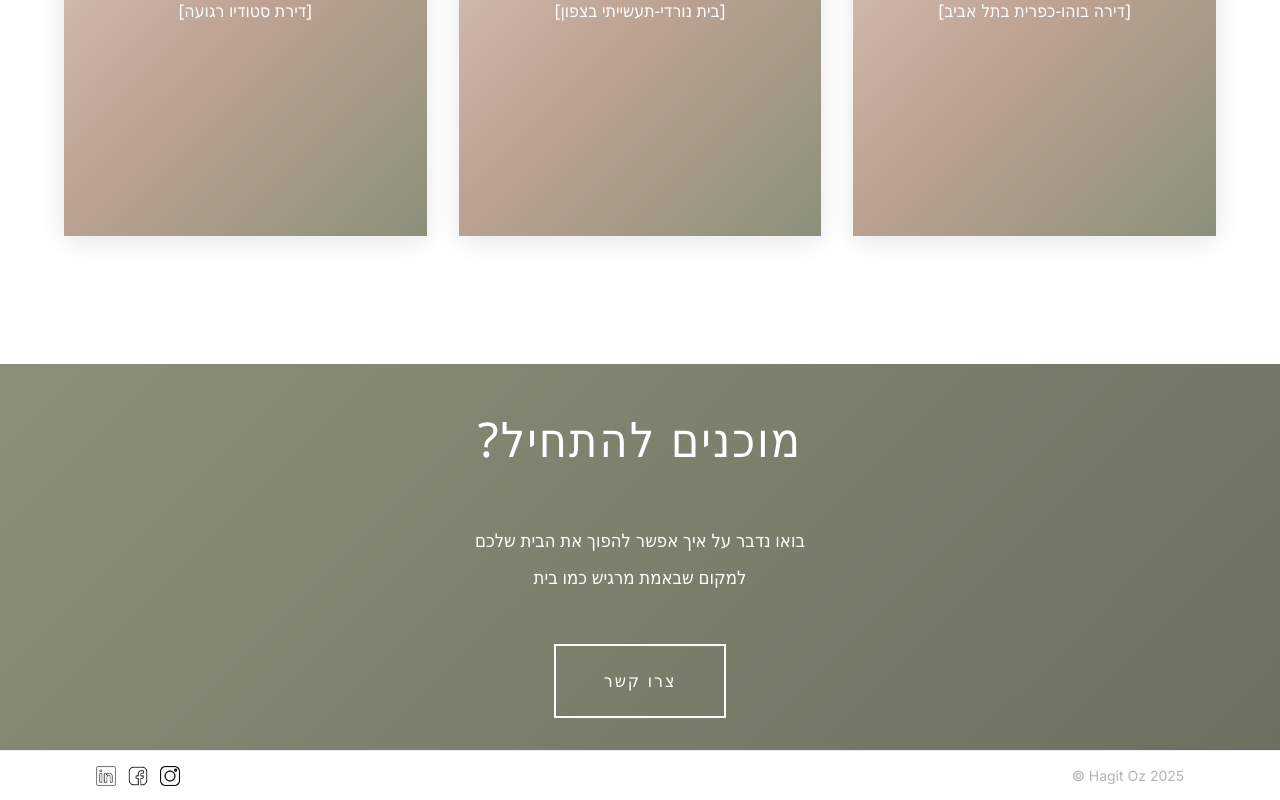
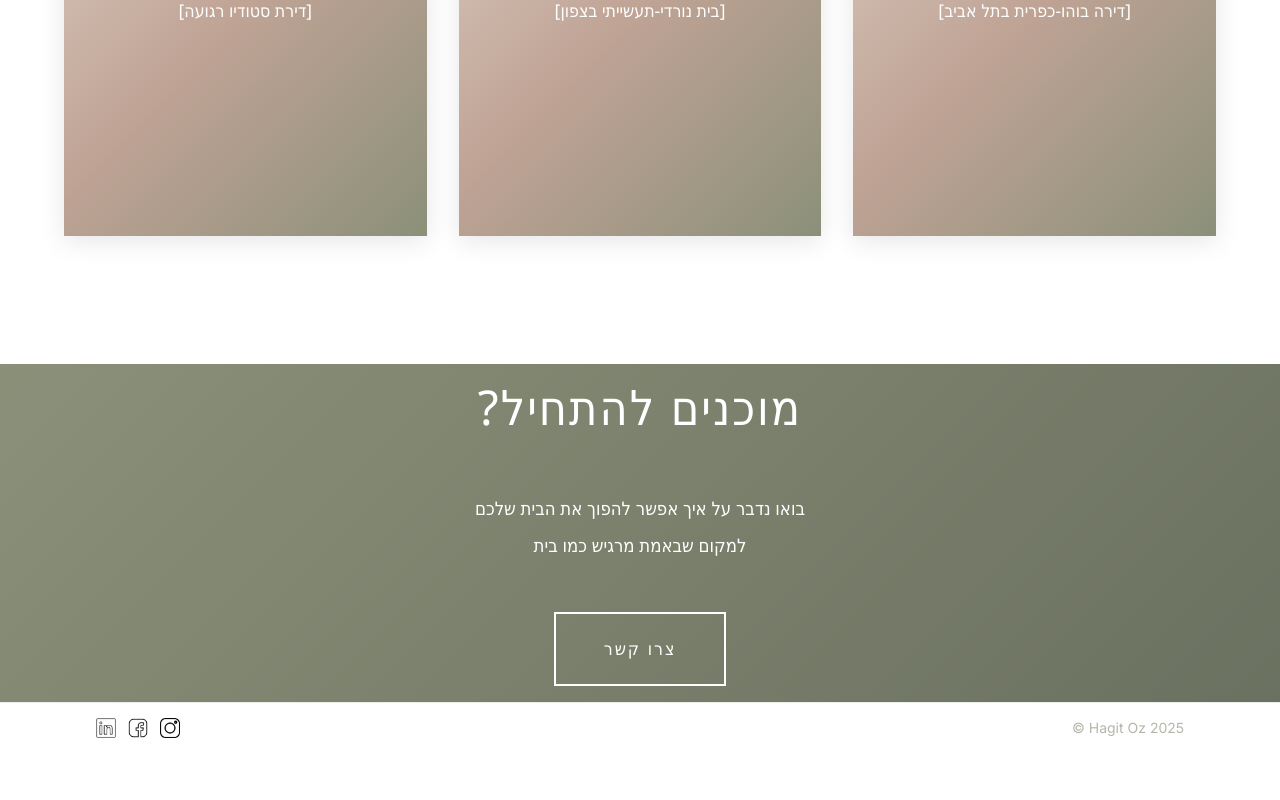
Before and after one commit to fredi1574/itzrubal, a Next.js app: page / in a window 1280 px wide. Shown: the part 2005-2805 px from the top of the page. After the commit the page ends 2757 px from the top, so only its background shows below. Built offline with nearby package versions, Linux system fonts and the light colour scheme; no server answers; a web font is replaced by a local one.

Commit message:
Changed the CTA height

```diff
--- a/src/app/globals.css
+++ b/src/app/globals.css
@@ -757,8 +757,8 @@ footer {
 .home-cta {
   background: linear-gradient(135deg, #8b9079 0%, #6b7160 100%);
   color: #fff;
-  padding: 2rem;
-  text-align: center;
+  text-align: center;
+  min-height: 30vh;
 }
 
 .home-cta p {
--- a/src/app/page.tsx
+++ b/src/app/page.tsx
@@ -116,7 +116,7 @@ const CallToActionSection = (): JSX.Element => (
       <br />
       למקום שבאמת מרגיש כמו בית
     </p>
-    <Link className="home-cta-secondary" href="/contact">
+    <Link className="home-cta-secondary mb-4" href="/contact">
       צרו קשר
     </Link>
   </section>
```
